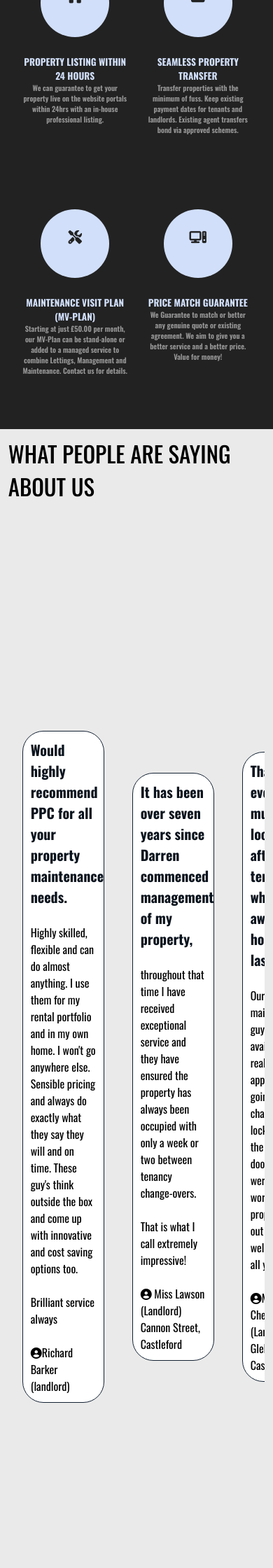
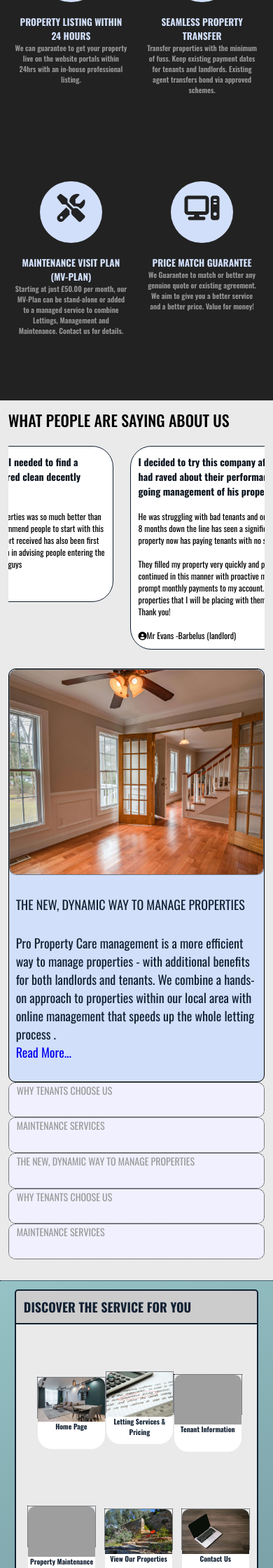
Before and after one commit to leastmeansquares/Web-Test, a PHP site: page / in a window 390 px wide. Shown: the part 1600-3840 px from the top of the page at 70% size. Run offline with PHP 8.4, Linux system fonts and the light colour scheme; some libraries are stand-ins or nearby versions; some web fonts are replaced; grey boxes are pictures that could not be loaded.

Commit message:
Mobile formatting

```diff
--- a/index.css
+++ b/index.css
@@ -93,9 +93,15 @@ h1, footer span  {
 }
 
 h3 {
-    font-size: 2rem;
+    font-size: clamp(1.375rem, 3dvw, 2rem);
     padding-bottom: 3%;
-    font-weight: 450;
+    font-weight: 500;
+}
+
+#discoveryBtn h3 {
+    padding-bottom: 0;
+    font-weight: 700;
+    font-size: clamp(1.125rem, 3dvw, 2.25rem);
 }
 
 h4 {
@@ -270,7 +276,7 @@ nav p {
 
     #welcome {
         display: block;
-        padding: 0 5%;
+        padding: 5%;
     }
 
     #welcome > :first-child {
@@ -280,9 +286,9 @@ nav p {
     }
 
     #welcome > :nth-child(2) {
-        width: 95%;
+        width: 98%;
         border: 1px dotted var(--header-blue);
-        margin: 5%;
+        margin: 3% 1%;
     }
 
 }
@@ -341,7 +347,7 @@ nav p {
     padding: 20px 5px 20px 5px;
     margin: 0 5dvw 5dvh 5dvw;
     text-align: center;
-    width: clamp(160px, 22dvw, 320px);
+    width: clamp(22dvw, 22dvw, 320px);
     vertical-align: top;
 }
 
@@ -364,9 +370,8 @@ nav p {
     border-radius: 10px;
 }
 
-
 .why-choose  {
-    height: clamp(275px, 300px + 10vw, 300px + 10vw);
+    height: clamp(250px, 300px + 10vw, 300px + 10vw);
     margin: 0 5%;
 }
 
@@ -377,32 +382,24 @@ nav p {
 
 
 .circle  {
-    width: 70%;
+    width: clamp(50%, 70%, 50% + 2dvw);
     height: 0;
-    padding-bottom: 70%;
+    padding-bottom: clamp(50%, 70%, 50% + 2dvw);
     background-color: var(--light-blue);
     border-radius: 50%;
     display: inline-block;
-    text-align: center;
-    vertical-align: middle;
     color: var(--grey5);
-    vertical-align: top;
-    font-size: 5dvw;
-    margin-bottom: calc(10% + 10px);
+    font-size: clamp(2.5rem, 5dvw, 5rem);
+    margin-bottom: calc(5% + 10px);
+    line-height: calc(clamp(178%, 110% + 4dvw, 200% + 6dvw));
   }
 
   @media (width <= 680px) {
 
-    .circle  {
-        width: 65%;
-        height: 0;
-        padding-bottom: 65%;
-    }
-
     .circle-box  {
         padding: 40px 5px 20px 5px;
         margin: 0 2dvw 0 2dvw;
-        width: clamp(160px, 22dvw, 320px);
+        width: clamp(44dvw, 44dvw, 320px);
         vertical-align: top;
     }
 
@@ -422,13 +419,7 @@ nav p {
     }
   }
 
-  @media (width <= 375px) {
-    .circle  {
-        width: calc(65% - 75px + 20dvw);
-        height: 0;
-        padding-bottom: calc(65% - 75px + 20dvw);
-    }
-}
+
 
 .circle-2  {
     width: 3%;
@@ -444,12 +435,6 @@ nav p {
 .align-left {
     align-items: center;
     justify-content: start;
-}
-
-
-.circle > i  {
-    position: relative;
-    top: calc(29px - 1.5dvw);
 }
 
 .circle-box > p:first-of-type {
@@ -534,8 +519,12 @@ a {
     text-decoration: none;
 }
 
-#header-btn:hover, #main-btn:hover, .alt-button:hover  {
+#header-btn:hover, #main-btn:hover, .alt-button:hover {
     transform: scale(1.05);
+}
+
+#discoveryBtn:not(.pressed):hover {
+    transform: scale(1.01);
 }
 
 
@@ -562,35 +551,6 @@ button:hover.index-button > img {
     margin: 30px 0;
     font-weight: 500;
     font-size: 1rem;
-}
-
-.index-button  {
-    border: none;
-    margin-top: 20px;
-    margin-bottom: 20px;
-    width: clamp(80px, calc(80px + 15dvw), 30dvw);
-    background-color: var(--transparent);
-}
-
-.index-button > div  {
-    width: clamp(80px, calc(80px + 15dvw), 30dvw);
-    height: 40px;
-    margin-top: -5px;
-    border-radius: 0 0 20px 20px;
-    color: black;
-    font-weight: 500;
-    font-size: clamp(0.875rem, calc(2dvw), 1rem);
-    background-color: white;
-
-}
-
-.button-image  {
-
-    width: clamp(80px, calc(80px + 15dvw), 30dvw);
-    height: auto;
-    border-radius: 10px 10px 0 0;
-    overflow: hidden;
-    object-fit: cover;
 }
 
 .alt-button  {
@@ -633,6 +593,42 @@ button:hover.grey-style, .pressed.grey-style  {
     width: 30%;
 }
 
+.index-button  {
+    border: 1px dotted var(--header-blue);
+    margin-left: 3%;
+    margin-right: 3%;
+    width: clamp(0%, calc(80px + 15dvw), min(25dvw, 500px));
+    background-color: var(--transparent);
+    height: clamp(5dvw, min(15dvw, 500px), 500px);
+    max-width: 25dvw;
+}
+
+.index-button > div  {
+    width: clamp(80px, calc(80px + 15dvw), 100%);
+    height: 40px;
+    margin-top: -5px;
+    border-radius: 0 0 20px 20px;
+    color: black;
+    background-color: white;
+}
+
+.index-button p {
+    color: var(--dark-blue);
+    font-size: clamp(0.625rem, 2dvw, 1.25rem);
+    font-weight: 700;
+}
+
+.button-image  {
+
+    width: clamp(80px, calc(80px + 15dvw), 100%);
+    max-width: 500px;
+    width: clamp(80px, calc(80px + 15dvw), 100%);
+    max-width: 500px;
+    border-radius: 10px 10px 0 0;
+    overflow: hidden;
+    object-fit: cover;
+}
+
 .dropdown-btn {
     width: 100%;
     height: 40px;
@@ -662,8 +658,60 @@ button:hover.grey-style, .pressed.grey-style  {
 
 #discoveryBtn {
     background-color: var(--transparent);
-    border-color: var(--transparent);
+    border: 2px solid var(--dark-blue);
+    border-radius: 10px;
     padding: 3%;
+    margin: 0%;
+    background: var(--grey3);
+    min-height: 50px;
+}
+
+#discovery-dropdown > div:first-child {
+    margin: 20px;
+}
+
+@media (width > 1000px){
+
+    #discovery-dropdown > div {
+        margin-bottom: 5%;
+        margin-top: 5%;
+    }
+
+    #discovery-dropdown > :first-child {
+        margin-bottom: 10%;
+    }
+}
+
+#discoveryBtn:hover, #discoveryBtn.pressed {
+    background-color: var(--grey3);
+}
+
+#discovery-dropdown {
+    border-left: 2px solid var(--dark-blue);
+    border-right: 2px solid var(--dark-blue);
+    border-bottom: 2px solid var(--dark-blue);
+    border-radius: 0 0 10px 10px;
+    background: var(--grey1);
+    min-height: calc(60dvw - 30px + 5%);
+    padding: 3% 2%;
+}
+
+#discovery-dropdown > div {
+    height: 20dvh;
+}
+
+#discoveryBtn, #discovery-dropdown {
+    width: 95%;
+}
+
+#discoveryBtn.pressed{
+    border-radius: 5px 5px 0 0;
+}
+
+#discovery-section {
+    background-image: linear-gradient(160deg, #96C2C5, #789EA5);
+    border-top: 1px dotted var(--dark-blue);
+    min-height: 70px;
 }
 
 .arrow {
@@ -689,9 +737,10 @@ button:hover.grey-style, .pressed.grey-style  {
 
 /**  SPECIAL BUTTON ARRANGEMENTS **/
 
-.arrangement-box   {
+.arrangement-box {
     width: 45dvw;
     height: 80dvh;
+    margin-bottom: 5%;
 }
 
 .page-btn  {
@@ -711,7 +760,7 @@ button:hover.grey-style, .pressed.grey-style  {
     padding: 6% 3% 0 3%;
 }
 
-.page-btn.pressed  {
+.page-btn.pressed {
     width: 100%;
     margin-left: 0;
     font-weight: 700;
@@ -723,11 +772,11 @@ button:hover.grey-style, .pressed.grey-style  {
     display: flex;
 }
 
-.page-btn :nth-child(2) {
+.page-btn :nth-child(3) {
     display: none;
 }
 
-.page-btn.pressed :nth-child(2) {
+.page-btn.pressed :nth-child(3) {
     display: inline-block;
 }
 
@@ -769,8 +818,72 @@ button:hover.grey-style, .pressed.grey-style  {
 
 #image-picker {
     border-radius: 0 30px 30px 0;
-    border: 1px dotted black;
+    border-top: 1px solid var(--dark-blue);
+    border-right: 1px solid var(--dark-blue);
+    border-bottom: 1px solid var(--dark-blue);
+    margin-left: -3px;
 }
+
+.image-picker-alt {
+    display: none;
+}
+
+
+
+
+@media (width < 800px){
+
+    .arrangement-box {
+        width: 100dvw;
+        height: 100dvh;
+        align-items: center;
+        padding-bottom: 0;
+        overflow: hidden;
+        object-fit: cover;
+    }
+
+    .toggle {
+        display: none;
+    }
+
+    .page-btn {
+        width: 100%;
+        margin-left: 0;
+        border-radius: 10px;
+        height: 6dvh;
+        font-size: 0.875rem;
+        vertical-align: text-top;
+        padding-top: 0;
+    }
+
+    .page-btn.pressed  {
+        height: 70dvh;
+        padding: 0;
+    }
+
+    .page-btn.pressed > div  {
+        margin: 0 10px;
+    }
+
+    #image-picker {
+        display: none;
+    }
+
+    .image-picker-alt {
+        width: 100%;
+        height: 50%;
+        overflow: hidden;
+        object-fit: cover;
+        border-radius:10px;
+        border: 1px dotted black;
+    }
+
+    .image-picker-alt.pressed {
+        display: block;
+    }
+
+}
+
 
 .box-image {
     max-height: 50vh;
@@ -880,14 +993,26 @@ button:hover.grey-style, .pressed.grey-style  {
     overflow-x: scroll;
     -webkit-transform-origin: right top;
     transform-origin: right top;
+    align-items: baseline;
+    padding-top: 0;
 }
 
 .index-testimonials > .testimonial-box {
     height: 100%;
-    min-width: 30dvw;
-    margin-left: 20px;
-    margin-right: 20px;
-    display: inline-block
+    min-width: max(40dvw, 300px);
+    max-width: 60dvw;
+    margin-top: 10px;
+    margin-left: min(20px, 3dvw);
+    margin-right: min(20px, 3dvw);
+    display: inline-block;
+    vertical-align: top;
+    font-size: clamp(0.75rem, 2.25dvw, 1.125rem);
+    font-weight: 500px;
+}
+
+.index-testimonials strong {
+    font-size: clamp(0.875rem, 2.625dvw, 1.25rem);
+    font-weight: 1000px;
 }
 
 @media (pointer:coarse) {
--- a/index.html
+++ b/index.html
@@ -86,7 +86,7 @@
                     </p>
                 </div>
                 <div class="faint-blue text-box container border-box">
-                    <h3>Property Management From £50 a Month</h3>
+                    <h3>Property Management From Just £50 a Month</h3>
                     <p>&#x2714; Expert property management you can trust<br>
                          &#x2714; Committed to Pontefract, Castleford and surrounding areas<br>
                         &#x2714; Hands-on approach with real-time updates<br>
@@ -135,7 +135,7 @@
 
                 <section class="text-box grey container">
                     <h3>WHAT PEOPLE ARE SAYING ABOUT US</h3>
-                    <div class="container align-b index-testimonials" id="testimonial-container">
+                    <div class="align-b index-testimonials" id="testimonial-container">
                         <div class="text-box border-box white testimonial-box" id="first-box">
                             <strong>Would highly recommend PPC for all your property maintenance needs.</strong>
                             <br><br>
@@ -225,7 +225,7 @@
                             <br><br>
                             <i class="fa-solid fa-circle-user"></i>Trevor (Overseas Agent)
                         </div>
-                        <div class="text-box border-box white testimonial-box scroll-hide">
+                        <div class="text-box border-box white testimonial-box scroll-hide" id="last-box">
                             <strong>Would highly recommend PPC for all your property maintenance needs.</strong>
                             <br><br>
                             Highly skilled, flexible and can do almost anything. I use them for my rental portfolio and in my own home. I won't go anywhere else. Sensible pricing and always do exactly what they say they will and on time. These guy's think outside the box and come up with innovative and cost saving options too.
@@ -245,7 +245,7 @@
                             <br><br>
                             <i class="fa-solid fa-circle-user"></i> Miss Lawson (Landlord) Cannon Street, Castleford
                         </div>
-                        <div class="text-box border-box white testimonial-box scroll-hide" id="last-box">
+                        <div class="text-box border-box white testimonial-box scroll-hide">
                             <strong>Thank you ever so much for looking after our tenant while i was away on holiday last
                                 week.</strong>
                             <br><br>
@@ -261,6 +261,7 @@
                 <section class="grey container text-box align-c">
                     <div class="arrangement-box">
                         <button class="page-btn" id="page-btn-0">
+                            <img loading="lazy" src="" id="image-picker-alt-0" class="image-picker-alt">
                             <div>THE NEW, DYNAMIC WAY TO MANAGE PROPERTIES</div>
                             <div>
                                 Pro Property Care management is a more efficient way to manage properties
@@ -271,6 +272,7 @@
                             </div>
                         </button>
                         <button class="page-btn" id="page-btn-1">
+                            <img loading="lazy" src="" id="image-picker-alt-1" class="image-picker-alt">
                             <div>WHY TENANTS CHOOSE US</div>
                             <div>
                                 We offer a quick, simple, but dynamic approach to letting properties.
@@ -281,6 +283,7 @@
                             </div>
                         </button>
                         <button class="page-btn" id="page-btn-2">
+                            <img loading="lazy" src="" id="image-picker-alt-2" class="image-picker-alt">
                             <div>MAINTENANCE SERVICES</div>
                             <div>
                                 As well as providing some additional maintenance services for property management, we
@@ -290,6 +293,7 @@
                             </div>
                         </button>
                         <button class="page-btn" id="page-btn-3">
+                            <img loading="lazy" src="" id="image-picker-alt-3" class="image-picker-alt">
                             <div>THE NEW, DYNAMIC WAY TO MANAGE PROPERTIES</div>
                             <div>
                                 As well as providing some additional maintenance services for property management, we
@@ -299,6 +303,7 @@
                             </div>
                         </button>
                         <button class="page-btn" id="page-btn-4">
+                            <img loading="lazy" src="" id="image-picker-alt-4" class="image-picker-alt">
                             <div>WHY TENANTS CHOOSE US</div>
                             <div>
                                 As well as providing some additional maintenance services for property management, we
@@ -308,6 +313,7 @@
                             </div>
                         </button>
                         <button class="page-btn" id="page-btn-5">
+                            <img loading="lazy" src="" id="image-picker-alt-5" class="image-picker-alt">
                             <div>MAINTENANCE SERVICES</div>
                             <div>
                                 As well as providing some additional maintenance services for property management, we
@@ -317,7 +323,7 @@
                             </div>
                         </button>
                     </div>
-                    <div class="arrangement-box align-a">
+                    <div class="arrangement-box align-a toggle">
                         <img loading="lazy" src="images\Backgrounds\pexels-spencphoto-28111458.jpg" id="image-picker">
                     </div>
             </section>
@@ -328,20 +334,20 @@
 
         <footer>
 
-            <section class="container grey-alt" id="discovery-btn">
-                <button class="dropdown-btn" id="discoveryBtn">DISCOVER THE SERVICE FOR YOU<p class="arrow-xl up"></p></button>
+            <section class="container grey-alt align-c text-box" id="discovery-section">
+                <button class="dropdown-btn pressed" id="discoveryBtn"><h3>DISCOVER THE SERVICE FOR YOU</h3><p class="arrow-xl up"></p></button>
                 <div id="discovery-dropdown" class="pressed">
                     <div class="align-a">
                         <a href="index.html">
                             <button class="index-button" id="service-btn-1">
                                 <img loading="lazy" src="images\Backgrounds\pexels-heyho-6585598.jpg" class="button-image">
-                             <div><p>Home Page</p></div>
+                                <div><p>Home Page</p></div>
                             </button>
                         </a>
                         <a href="lettings.html">
                             <button class="index-button" id="service-btn-2">
                                 <img loading="lazy" src="images\Backgrounds\pexels-pixabay-262470.jpg" class="button-image">
-                                <div><p>Service Information & Pricing</p></div>
+                                <div><p>Letting Services & Pricing</p></div>
                             </button>
                         </a>
                         <a href="tenants.html">
--- a/index.js
+++ b/index.js
@@ -22,15 +22,10 @@ const indexPage = () => {
         btn.addEventListener("click", contactUsClick)
     )
 
+    let pageBtn = ["","","","","",""];
+    let imagePickerAlt = ["","","","","",""];
+    const imagePicker = document.getElementById("image-picker");
 
-    let pageBtn = ["","","","","",""];
-
-
-    for (let i = 0; i < 6; i++){
-        pageBtn[i] = document.getElementById(`page-btn-${i}`);
-    }
-
-    const imagePicker = document.getElementById("image-picker");
 
     const imageLinks = [
         `images\\Backgrounds\\pexels-curtis-adams-1694007-3935316.jpg`,
@@ -41,19 +36,32 @@ const indexPage = () => {
         `images\\Backgrounds\\pexels-life-of-pix-8092.jpg`
     ]
 
+
+    for (let i = 0; i < 6; i++){
+        pageBtn[i] = document.getElementById(`page-btn-${i}`);
+        imagePickerAlt[i] = document.getElementById(`image-picker-alt-${i}`);
+        imagePickerAlt[i].src = imageLinks[i];
+    }
+
+
     const pageBtnClick = (btn) => {
 
-        let foundButton;
+        const small = window.matchMedia("(max-width: 800px)").matches;
 
         for (i = 0; i < 6; i++){
+
             if (btn === pageBtn[i]){
                 foundButton = i;
-                pageBtn[i].classList.add("pressed");
             }
+
             else {
                 pageBtn[i].classList.remove("pressed");
+                if (small) imagePickerAlt[i].classList.remove("pressed");
             }
         }
+
+        pageBtn[foundButton].classList.add("pressed");
+        if (small) imagePickerAlt[foundButton].classList.add("pressed");
 
         imagePicker.src = imageLinks[foundButton];
     }
@@ -69,7 +77,7 @@ const indexPage = () => {
     let testimonials = document.getElementById("testimonial-container") || document.body.querySelectorAll(".testimonial-box");
     let firstBox = document.getElementById("first-box");
     let lastBox = document.getElementById("last-box");
-    let maxScroll = testimonials.scrollWidth - testimonials.clientWidth;
+
 
     const horizontalScroll = (event) => {
 
@@ -77,8 +85,7 @@ const indexPage = () => {
         testimonials = document.getElementById("testimonial-container") || document.body.querySelectorAll(".testimonial-box");
         firstBox = document.getElementById("first-box");
         lastBox = document.getElementById("last-box");
-        maxScroll = testimonials.scrollWidth - testimonials.clientWidth;
-
+        viewBox = testimonials.getBoundingClientRect();
 
         event.preventDefault();
 
@@ -88,23 +95,25 @@ const indexPage = () => {
             return;
           }
 
-        event.currentTarget.scrollLeft += 0.5 * (event.deltaY + event.deltaX);
+        event.currentTarget.scrollLeft += 0.75 * (event.deltaY + event.deltaX);
 
-        if (testimonials.getBoundingClientRect().right >= lastBox.getBoundingClientRect().right && event.deltaY + event.deltaX >= 0){
-            event.currentTarget.scrollLeft = 0;
-            event.currentTarget.scrollLeft += 0.5 * (event.deltaY + event.deltaX);
+        firstBox.position = firstBox.getBoundingClientRect();
+        lastBox.position = lastBox.getBoundingClientRect();
+
+
+        if (viewBox.left >= lastBox.position.left && event.deltaY > 0){
+            event.currentTarget.scrollLeft = firstBox.position.left;
         }
 
-
-        else if (testimonials.getBoundingClientRect().left <= firstBox.getBoundingClientRect().left && event.deltaY + event.deltaX <= 0){
-            lastBox.scrollIntoView({ behavior: "instant", block: "nearest", inline: "start" });
-            event.currentTarget.scrollLeft += (event.deltaY + event.deltaX);
+        else if (viewBox.left <= firstBox.position.left && event.deltaY < 0){
+            event.currentTarget.scrollLeft = lastBox.position.left;
         }
 
       }
 
 
       if (!window.matchMedia("(pointer: coarse)").matches) {
+        testimonials.scrollLeft += 0.5 * testimonials.scrollWidth;
         testimonials.addEventListener("wheel", horizontalScroll);
     }
 
@@ -296,8 +305,10 @@ const dropDownBtnAdd = (boxes) => {
 
     const dropdownBtnClick = (btn) => {
 
+        btn.classList.toggle("pressed");
         boxes[btn.id].classList.toggle("pressed");
         btn.lastChild.classList.toggle("down");
+
     }
 
     document.body.querySelectorAll(".dropdown-btn").forEach((btn) =>
@@ -307,7 +318,7 @@ const dropDownBtnAdd = (boxes) => {
 }
 
 
-const discoveryBtn = document.getElementById("discovery-btn");
+const discoveryBtn = document.getElementById("discovery-section");
 const discoveryDropdown = document.getElementById("discovery-dropdown");
 const discoveryBoxes = {
     discoveryBtn: discoveryDropdown
```
